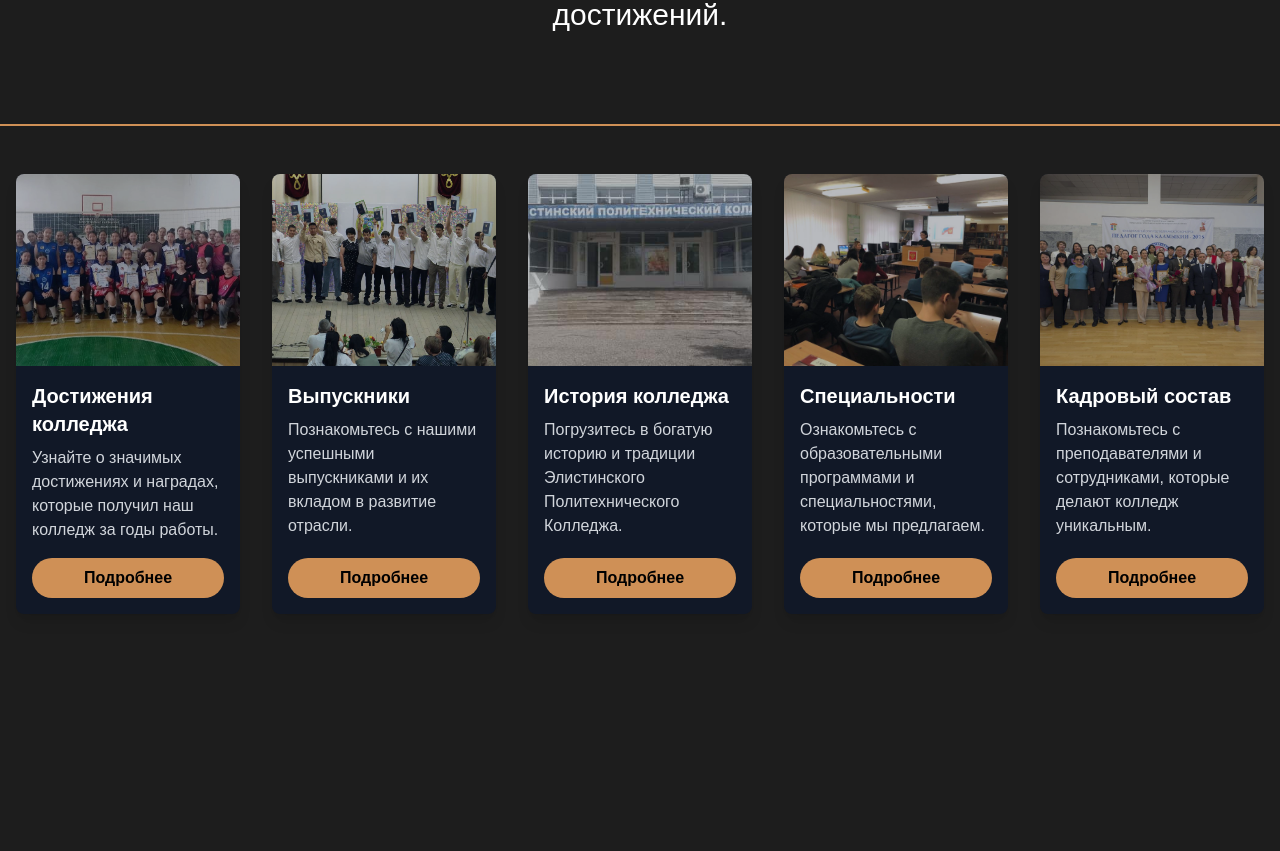
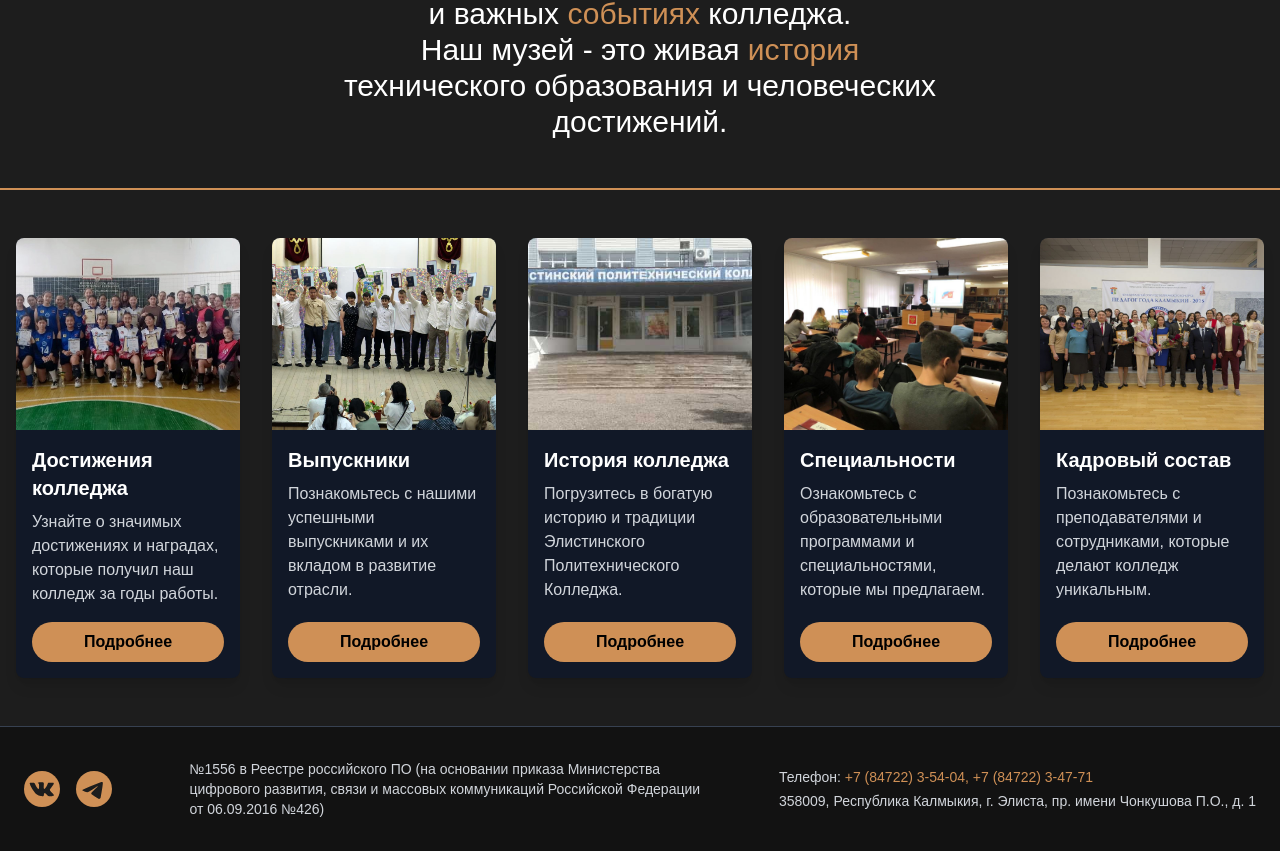
Before and after one commit to YgorBaddz/eptk-museum, a Next.js app: page / in a window 1280 px wide. Shown: the part 774-1625 px from the top of the page. Before the commit the page ends 1436 px from the top, so only its background shows below. Built offline with nearby package versions, Linux system fonts and the light colour scheme.

Commit message:
added footer and height fixes, refactoring

```diff
--- a/package.json
+++ b/package.json
@@ -12,7 +12,8 @@
     "@tanstack/react-query": "^5.66.3",
     "next": "15.1.7",
     "react": "^19.0.0",
-    "react-dom": "^19.0.0"
+    "react-dom": "^19.0.0",
+    "react-social-icons": "^6.24.0"
   },
   "devDependencies": {
     "@eslint/eslintrc": "^3",
--- a/src/app/layout.js
+++ b/src/app/layout.js
@@ -3,6 +3,7 @@ import "./globals.css";
 import { QueryClientProvider } from "@tanstack/react-query";
 import queryClient from "./QueryClient";
 import Navbar from "@/components/layout/navbar/Navbar";
+import Footer from "@/components/layout/Footer";
 
 const geistSans = Geist({
   variable: "--font-geist-sans",
@@ -23,12 +24,14 @@ export default function RootLayout({ children }) {
   return (
     <html lang="en">
       <body
-        className={`${geistSans.variable} ${geistMono.variable} antialiased bg-[#1D1D1D]`}
+        className={`${geistSans.variable} ${geistMono.variable} antialiased bg-[#1D1D1D] min-h-screen flex flex-col`}
       >
         <QueryClientProvider client={queryClient}>
           <Navbar />
 
-          {children}
+          <main className="flex-grow">{children}</main>
+
+          <Footer />
         </QueryClientProvider>
       </body>
     </html>
--- a/src/app/page.js
+++ b/src/app/page.js
@@ -1,3 +1,6 @@
+import CardsGrid from "@/components/main/CardsGrid";
+import DescriptionSection from "@/components/main/DescriptionSection";
+import HeroSection from "@/components/main/HeroSection";
 import Image from "next/image";
 import Link from "next/link";
 
@@ -41,83 +44,10 @@ const cards = [
 
 export default function Home() {
   return (
-    <main className="relative h-screen w-full text-white">
-      {/* Верхняя половина с фоном и текстом */}
-      <section className="relative h-1/2 w-full">
-        <Image
-          src="/main-bg.jpg"
-          alt="Background"
-          fill
-          className="object-cover"
-          quality={100}
-        />
-        <div className="absolute inset-0 bg-black opacity-70"></div>
-        <div className="absolute inset-0 flex flex-col items-center justify-center text-center px-4 gap-6">
-          <h1 className="text-2xl lg:text-4xl font-bold">
-            Музей Элистинского Политехнического Колледжа <br />
-            имени Эльвартынова И.Н
-          </h1>
-          <p className="text-lg md:text-2xl max-w-3xl">
-            Сохраняем память о <span className="text-[#CF9056]">педагогах</span>
-            , <span className="text-[#CF9056]">студентах</span> и{" "}
-            <span className="text-[#CF9056]">событиях</span> колледжа
-          </p>
-          <Link
-            href="/history"
-            className="px-6 py-3 mt-6 uppercase font-bold bg-[#CF9056] rounded-full hover:bg-[#c18043] duration-300"
-          >
-            Узнать больше
-          </Link>
-        </div>
-      </section>
-
-      {/* Нижняя половина с описанием */}
-      <section className="h-1/2 flex items-center justify-center border-b-2 border-[#CF9056] px-4">
-        <h4 className="max-w-[600px] text-center text-xl lg:text-3xl">
-          Мы <span className="text-[#CF9056]">сохраняем </span>и{" "}
-          <span className="text-[#CF9056]">передаем </span> будущим поколениям
-          память о <span className="text-[#CF9056]">педагогах</span>,{" "}
-          <span className="text-[#CF9056]">студентах </span>и важных{" "}
-          <span className="text-[#CF9056]">событиях</span> колледжа. <br />
-          Наш музей - это живая <span className="text-[#CF9056]">
-            история{" "}
-          </span>{" "}
-          технического образования и человеческих достижений.
-        </h4>
-      </section>
-
-      {/* Рекламные карточки */}
-      <section className="py-12">
-        <div className="max-w-7xl mx-auto px-4 grid gap-8 sm:grid-cols-2 lg:grid-cols-3 xl:grid-cols-5">
-          {cards.map(({ title, description, image, href }) => (
-            <div
-              key={href}
-              className="bg-gray-900 rounded-lg overflow-hidden shadow-lg flex flex-col"
-            >
-              <div className="relative h-48 w-full">
-                <Image
-                  src={image}
-                  alt={title}
-                  fill
-                  className="object-cover inset-0 bg-black opacity-70"
-                  quality={80}
-                  priority={false}
-                />
-              </div>
-              <div className="p-4 flex flex-col flex-grow">
-                <h3 className="text-xl font-semibold mb-2">{title}</h3>
-                <p className="text-gray-300 flex-grow">{description}</p>
-                <Link
-                  href={href}
-                  className="mt-4 inline-block px-4 py-2 bg-[#CF9056] rounded-full text-black font-bold text-center hover:bg-[#c18043] duration-300"
-                >
-                  Подробнее
-                </Link>
-              </div>
-            </div>
-          ))}
-        </div>
-      </section>
+    <main className="w-full text-white">
+      <HeroSection />
+      <DescriptionSection />
+      <CardsGrid cards={cards} />
     </main>
   );
 }
--- /dev/null
+++ b/src/components/layout/Footer.jsx
@@ -0,0 +1,55 @@
+import { SocialIcon } from "react-social-icons";
+
+export default function Footer() {
+  return (
+    <footer className="bg-[#121212] text-gray-300 py-8 px-6 border-t border-gray-700">
+      <div className="max-w-7xl mx-auto flex flex-col md:flex-row md:justify-between md:items-center gap-6">
+        {/* Социальные иконки */}
+        <div className="flex space-x-4">
+          <SocialIcon
+            url="https://vk.com/eptk08"
+            bgColor="#CF9056"
+            fgColor="#1D1D1D"
+            style={{ height: 36, width: 36 }}
+            target="_blank"
+            rel="noopener noreferrer"
+            aria-label="ВКонтакте"
+          />
+          <SocialIcon
+            url="https://t.me/elista_politeh"
+            bgColor="#CF9056"
+            fgColor="#1D1D1D"
+            style={{ height: 36, width: 36 }}
+            target="_blank"
+            rel="noopener noreferrer"
+            aria-label="Telegram"
+          />
+        </div>
+
+        {/* Текст с регистрацией */}
+        <p className="text-sm max-w-md md:max-w-lg">
+          №1556 в Реестре российского ПО (на основании приказа Министерства
+          цифрового развития, связи и массовых коммуникаций Российской Федерации
+          от 06.09.2016 №426)
+        </p>
+
+        {/* Контакты */}
+        <div className="text-sm space-y-1 text-right md:text-left">
+          <p>
+            Телефон:{" "}
+            <a
+              href="tel:+1234567890"
+              className="text-[#CF9056] hover:underline"
+            >
+              +7 (84722) 3-54-04, +7 (84722) 3-47-71
+            </a>
+          </p>
+          <p>
+            358009, Республика Калмыкия, г. Элиста, пр. имени Чонкушова П.О., д.
+            1
+          </p>
+        </div>
+      </div>
+    </footer>
+  );
+}
--- /dev/null
+++ b/src/components/main/Card.jsx
@@ -0,0 +1,32 @@
+import Image from "next/image";
+import Link from "next/link";
+
+// Компонент отдельной карточки
+function Card({ title, description, image, href }) {
+  return (
+    <div className="bg-gray-900 rounded-lg overflow-hidden shadow-lg flex flex-col">
+      <div className="relative h-48 w-full">
+        <Image
+          src={image}
+          alt={title}
+          fill
+          className="object-cover"
+          quality={80}
+          priority={false}
+        />
+      </div>
+      <div className="p-4 flex flex-col flex-grow">
+        <h3 className="text-xl font-semibold mb-2">{title}</h3>
+        <p className="text-gray-300 flex-grow">{description}</p>
+        <Link
+          href={href}
+          className="mt-4 inline-block px-4 py-2 bg-[#CF9056] rounded-full text-black font-bold text-center hover:bg-[#c18043] duration-300"
+        >
+          Подробнее
+        </Link>
+      </div>
+    </div>
+  );
+}
+
+export default Card;
--- /dev/null
+++ b/src/components/main/CardsGrid.jsx
@@ -0,0 +1,21 @@
+import Card from "./Card";
+
+function CardsGrid({ cards }) {
+  return (
+    <section className="py-12">
+      <div className="max-w-7xl mx-auto px-4 grid gap-8 sm:grid-cols-2 lg:grid-cols-3 xl:grid-cols-5">
+        {cards.map(({ title, description, image, href }) => (
+          <Card
+            key={href}
+            title={title}
+            description={description}
+            image={image}
+            href={href}
+          />
+        ))}
+      </div>
+    </section>
+  );
+}
+
+export default CardsGrid;
--- /dev/null
+++ b/src/components/main/DescriptionSection.jsx
@@ -0,0 +1,19 @@
+function DescriptionSection() {
+  return (
+    <section className="flex items-center justify-center border-b-2 border-[#CF9056] px-4 py-12">
+      <h4 className="max-w-[600px] text-center text-xl lg:text-3xl">
+        Мы <span className="text-[#CF9056]">сохраняем </span>и{" "}
+        <span className="text-[#CF9056]">передаем </span> будущим поколениям
+        память о <span className="text-[#CF9056]">педагогах</span>,{" "}
+        <span className="text-[#CF9056]">студентах </span>и важных{" "}
+        <span className="text-[#CF9056]">событиях</span> колледжа. <br />
+        Наш музей - это живая <span className="text-[#CF9056]">
+          история{" "}
+        </span>{" "}
+        технического образования и человеческих достижений.
+      </h4>
+    </section>
+  );
+}
+
+export default DescriptionSection;
--- /dev/null
+++ b/src/components/main/HeroSection.jsx
@@ -0,0 +1,36 @@
+import Image from "next/image";
+import Link from "next/link";
+
+function HeroSection() {
+  return (
+    <section className="relative min-h-[550px] w-full flex items-center justify-center py-16">
+      <Image
+        src="/main-bg.jpg"
+        alt="Background"
+        fill
+        className="object-cover"
+        quality={100}
+      />
+      <div className="absolute inset-0 bg-black opacity-70"></div>
+      <div className="relative z-10 flex flex-col items-center justify-center text-center px-4 gap-6">
+        <h1 className="text-2xl lg:text-4xl font-bold">
+          Музей Элистинского Политехнического Колледжа <br />
+          имени Эльвартынова И.Н
+        </h1>
+        <p className="text-lg md:text-2xl max-w-3xl">
+          Сохраняем память о <span className="text-[#CF9056]">педагогах</span>,{" "}
+          <span className="text-[#CF9056]">студентах</span> и{" "}
+          <span className="text-[#CF9056]">событиях</span> колледжа
+        </p>
+        <Link
+          href="/history"
+          className="px-6 py-3 mt-6 uppercase font-bold bg-[#CF9056] rounded-full hover:bg-[#c18043] duration-300"
+        >
+          Узнать больше
+        </Link>
+      </div>
+    </section>
+  );
+}
+
+export default HeroSection;
```
Also changed, not shown: 1 other file (tests, documents, lock files or other folders).
